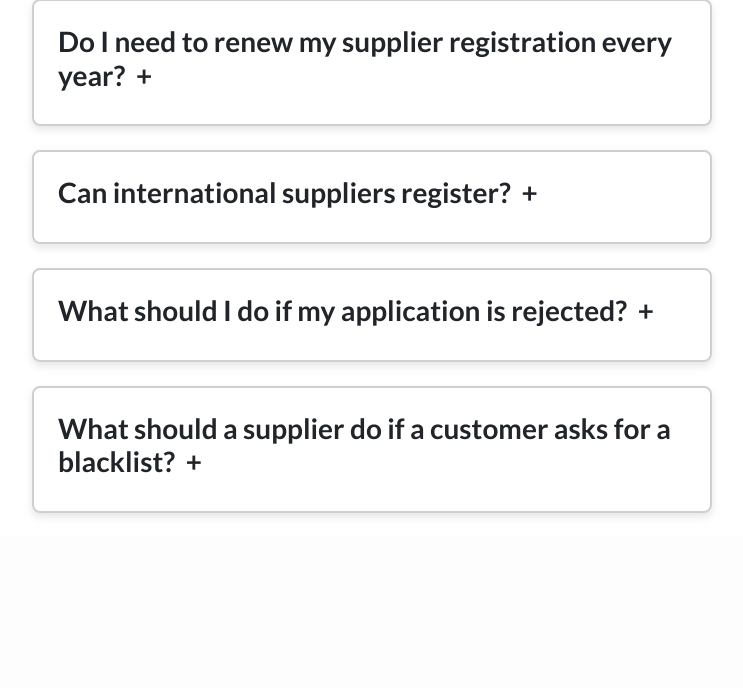
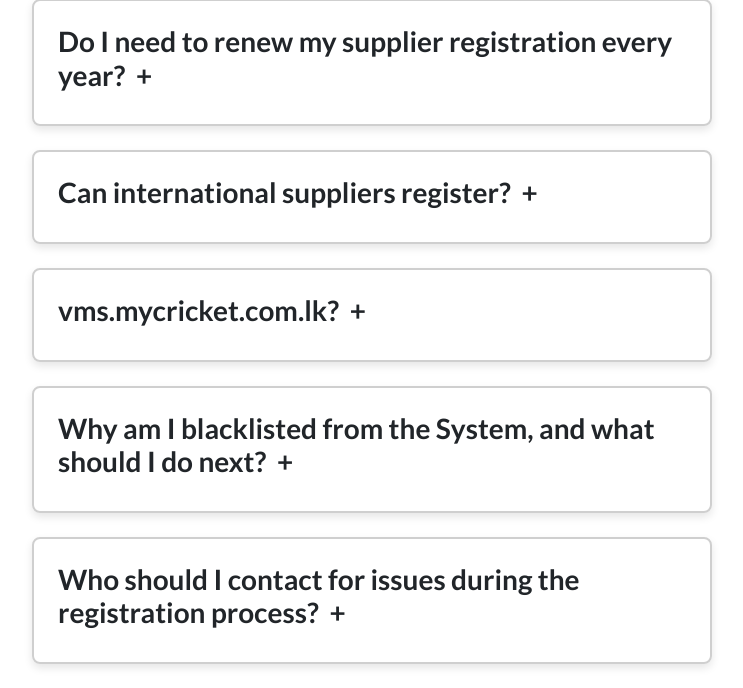
Before and after one commit to Pamod0/slc-vms-landing, a PHP site: page / in a window 1280 px wide. Shown: the part 2328-3016 px from the top of the page, without its empty margins (50-793 px from the left). Before the commit the page ends 2844 px from the top, so only its background shows below. Run offline with PHP 8.4, Linux system fonts and the light colour scheme.

Commit message:
qa changes

```diff
--- a/index.html
+++ b/index.html
@@ -57,10 +57,7 @@
                                 </p>
                             </div>
                             <div class="col">
-                                <a
-                                    href="./assets/pdf/Supplier Registration Landing Page Design and Content.pdf"
-                                    download
-                                >
+                                <a href="./assets/pdf/replace with User manual pdf.pdf" download>
                                     <button type="button" class="btn btn-light">
                                         <span class="material-symbols-outlined"> download </span>Download
                                     </button>
@@ -78,10 +75,7 @@
                                 </p>
                             </div>
                             <div class="col">
-                                <a
-                                    href="./assets/pdf/Supplier Registration Landing Page Design and Content.pdf"
-                                    download
-                                >
+                                <a href="./assets/pdf/SLC - List of Categories for 2025.pdf" download>
                                     <button type="button" class="btn btn-light">
                                         <span class="material-symbols-outlined"> download </span>Download
                                     </button>
@@ -99,10 +93,7 @@
                                 </p>
                             </div>
                             <div class="col">
-                                <a
-                                    href="./assets/pdf/Supplier Registration Landing Page Design and Content.pdf"
-                                    download
-                                >
+                                <a href="./assets/pdf/T&C TO SLC SUPPLIER REGISTRATION SYSTEM.pdf" download>
                                     <button type="button" class="btn btn-light">
                                         <span class="material-symbols-outlined"> download </span>Download
                                     </button>
@@ -121,7 +112,7 @@
                             </div>
                             <div class="col">
                                 <a
-                                    href="./assets/pdf/Supplier Registration Landing Page Design and Content.pdf"
+                                    href="./assets/pdf/SRI LANKA CRICKET SUPPLIER REGISTRATION SYSTEM PRIVACY POLICY 2025.pdf"
                                     download
                                 >
                                     <button type="button" class="btn btn-light">
@@ -157,9 +148,27 @@
                                     </div>
                                     <div class="col panel-content">
                                         <p>
-                                            Any business or individual providing relevant goods or services and meeting
-                                            our standards of quality, integrity, and professionalism is welcome to
-                                            register.
+                                            Any business or individual offering relevant goods or services that meet
+                                            SLC’s standards for quality, integrity, and professionalism is eligible to
+                                            register. The following entities and individuals are eligible to register as
+                                            suppliers with Sri Lanka Cricket:
+                                        </p>
+                                        <ul>
+                                            <li>Limited liability companies</li>
+                                            <li>Partnerships</li>
+                                            <li>Proprietorships</li>
+                                            <li>Foreign incorporated companies</li>
+                                            <li>Individuals</li>
+                                        </ul>
+                                        <p>
+                                            Suppliers must align with the categories listed on the SLC website. For the
+                                            full list of categories and subcategories, visit
+                                            <a
+                                                style="pointer-events: auto !important; z-index: 1000 !important"
+                                                href="https://www.srilankacricket.lk/suppliers-registration"
+                                            >
+                                                www.srilankacricket.lk/suppliers-registration
+                                            </a>
                                         </p>
                                     </div>
                                 </div>
@@ -174,8 +183,10 @@
                                     </div>
                                     <div class="col panel-content">
                                         <p>
-                                            Yes, existing suppliers must renew their registration annually to ensure
-                                            their information remains accurate and up to date.
+                                            Yes, existing suppliers must re-register through the new online system for
+                                            the year 2025. This ensures that all supplier records are updated and
+                                            maintained accurately in the new system. Re-registration is mandatory for
+                                            all suppliers, including those previously registered.
                                         </p>
                                     </div>
                                 </div>
@@ -187,7 +198,21 @@
                                         </h3>
                                     </div>
                                     <div class="col panel-content">
-                                        <p>No, supplier registration with SLC is completely free of charge.</p>
+                                        <p>Yes, registration fees apply as follows:</p>
+                                        <ul>
+                                            <li>
+                                                New Local Suppliers: Rs. 5,200.91/- per main category + Rs. 1,000/- per
+                                                subcategory + taxes.
+                                            </li>
+                                            <li>
+                                                Foreign Suppliers: USD 17/- per main category + USD 3/- per subcategory
+                                                + taxes.
+                                            </li>
+                                            <li>
+                                                Existing Suppliers (Renewals): Rs. 2,600.45/- per main category + Rs.
+                                                500/- per subcategory + taxes.
+                                            </li>
+                                        </ul>
                                     </div>
                                 </div>
                                 <div class="container mb-4 p-4 faq-box">
@@ -201,11 +226,11 @@
                                         </h3>
                                     </div>
                                     <div class="col panel-content">
-                                        <ul>
-                                            <li>Company registration certificate</li>
-                                            <li>Tax identification details</li>
-                                            <li>Proof of your products or services</li>
-                                        </ul>
+                                        <p>
+                                            All required documents must be uploaded through the online portal at
+                                            www.vms.mycricket.com.lk. If additional documents are needed, suppliers will
+                                            be notified through the system.
+                                        </p>
                                     </div>
                                 </div>
                                 <div class="container mb-4 p-4 faq-box">
@@ -219,7 +244,10 @@
                                         </h3>
                                     </div>
                                     <div class="col panel-content">
-                                        <p>Yes, you are allowed to register under more than one category.</p>
+                                        <p>
+                                            Yes, suppliers can register under multiple main and subcategories. Fees will
+                                            apply for each category selected.
+                                        </p>
                                     </div>
                                 </div>
                                 <div class="container mb-4 p-4 faq-box">
@@ -234,7 +262,9 @@
                                     <div class="col panel-content">
                                         <p>
                                             Yes, all required documents must be uploaded together to complete your
-                                            registration.
+                                            registration. We recommend gathering softcopies of all necessary documents
+                                            beforehand to ensure a smooth and efficient registration process. Incomplete
+                                            applications will not be processed.
                                         </p>
                                     </div>
                                 </div>
@@ -264,8 +294,11 @@
                                     </div>
                                     <div class="col panel-content">
                                         <p>
-                                            Yes, international suppliers are welcome to register, provided they meet
-                                            SLC’s requirements and submit the necessary documentation.
+                                            Yes, foreign suppliers are welcome to register through the same online
+                                            portal at
+                                            <a href="https://vms.mycricket.com.lk">vms.mycricket.com.lk</a>. They must
+                                            comply with the same registration process and provide the necessary
+                                            documentation.
                                         </p>
                                     </div>
                                 </div>
@@ -273,15 +306,17 @@
                                     <input id="q9" type="checkbox" class="panel" />
                                     <div class="col panel-title">
                                         <h3>
-                                            <label for="q9"
-                                                >What should I do if my application is rejected?&nbsp;&nbsp;+</label
-                                            >
+                                            <label for="q9">vms.mycricket.com.lk?&nbsp;&nbsp;+</label>
                                         </h3>
                                     </div>
                                     <div class="col panel-content">
                                         <p>
-                                            If your application is rejected, you will receive feedback on the reasons.
-                                            Address the specified issues and resubmit your application
+                                            If your application is rejected, the reason for rejection will be displayed
+                                            on the system. This may occur if the submitted documents or information are
+                                            incorrect or do not match the requirements. You will have the option to
+                                            resubmit the correct documents and information. Ensure that all details are
+                                            accurate and complete before resubmitting your application. Applications
+                                            must be resubmitted before the deadline to be considered for registration.
                                         </p>
                                     </div>
                                 </div>
@@ -290,18 +325,48 @@
                                     <div class="col panel-title">
                                         <h3>
                                             <label for="q10"
-                                                >What should a supplier do if a customer asks for a
-                                                blacklist?&nbsp;&nbsp;+</label
+                                                >Why am I blacklisted from the System, and what should I do
+                                                next?&nbsp;&nbsp;+</label
                                             >
                                         </h3>
                                     </div>
                                     <div class="col panel-content">
                                         <p>
-                                            If a customer asks about a blacklist, the supplier should inform the SLC and
-                                            explain the reason for the blacklisting, such as unpaid bills or contract
-                                            issues. The supplier should also work on resolving the issue to remove the
-                                            customer from the blacklist, following the proper procedures.
+                                            If you are blacklisted from the system, it means you have not complied with
+                                            SLC’s quality standards or have violated terms outlined by SLC. Reasons for
+                                            blacklisting may include:
                                         </p>
+                                        <ul>
+                                            <li>Failure to meet the agreed quality and service standards.</li>
+                                            <li>Non-compliance with contractual obligations.</li>
+                                            <li>Unresolved payment issues or disputes.</li>
+                                            <li>Any other concerns deemed significant by SLC.</li>
+                                        </ul>
+                                        <p>
+                                            If you have been blacklisted, you should contact
+                                            <a href="mailto:info@srilankacricket.lk">info@srilankacricket.lk</a> to
+                                            inquire about the reason and the necessary steps to resolve the issue.
+                                        </p>
+                                    </div>
+                                </div>
+                                <div class="container mb-4 p-4 faq-box">
+                                    <input id="q11" type="checkbox" class="panel" />
+                                    <div class="col panel-title">
+                                        <h3>
+                                            <label for="q11"
+                                                >Who should I contact for issues during the registration
+                                                process?&nbsp;&nbsp;+</label
+                                            >
+                                        </h3>
+                                    </div>
+                                    <div class="col panel-content">
+                                        <ul>
+                                            <li>
+                                                Email:
+                                                <a href="mailto:info@srilankacricket.lk">info@srilankacricket.lk</a>
+                                            </li>
+                                            <li>Call:<a href="tel:+94 112 681 6014"> +94 112 681 601-4</a></li>
+                                        </ul>
                                     </div>
                                 </div>
                             </div>
--- a/style.css
+++ b/style.css
@@ -11,6 +11,7 @@ h1,
 h2,
 h3,
 p,
+ul,
 button {
     font-family: 'Lato', serif;
     font-weight: 700;
@@ -114,7 +115,7 @@ a {
 .panel-title label {
     cursor: pointer;
 }
-.panel-content {
+/* .panel-content {
     height: 0;
     overflow: hidden;
     z-index: -1;
@@ -124,10 +125,26 @@ a {
     -moz-transition: 0.4s ease;
     -o-transition: 0.4s ease;
     transition: 0.4s ease;
+} */
+.panel-content {
+    height: 0;
+    overflow: hidden;
+    z-index: -1;
+    position: relative;
+    opacity: 0;
+    visibility: hidden; /* Hides it but still allows animations */
+    transition: opacity 0.4s ease, visibility 0.4s ease, height 0.4s ease;
 }
+/* .panel:checked ~ .panel-content {
+    height: auto;
+    opacity: 1;
+    padding: 14px;
+} */
 .panel:checked ~ .panel-content {
     height: auto;
     opacity: 1;
+    visibility: visible; /* Makes it interactable */
+    z-index: 1; /* Ensures it appears above other elements */
     padding: 14px;
 }
 .panel:checked ~ .plus {
```
Also changed, not shown: 5 other files.
